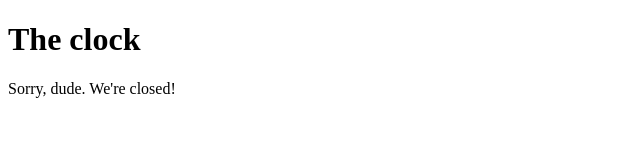
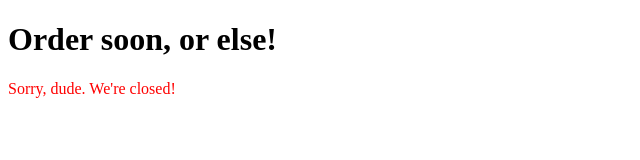
Before and after one commit to BetterOffDev/countdownClock, a plain HTML site: page index.html in a window 1280 px wide. Shown: the whole page, without its empty margins (0-640 px from the left). Drawn offline with Linux system fonts and the light colour scheme.

Commit message:
Added style.css and a message to say the store is closed

```diff
--- a/clock.js
+++ b/clock.js
@@ -155,6 +155,7 @@ var initClock = function() {
 	// 4. if it's a holiday OR it's a closed day, don't display the clock
 	if ( isHoliday || !isOpenDay || isClosed ) {
 		document.getElementById("countdownClock").style.display = "none";
+		document.getElementById("closed").style.display = "block";
 	}
 
 	// 5. Set whether minutes/minute and hours/hours is displayed
@@ -192,6 +193,7 @@ setInterval(function() {
 
 	if ( isHoliday || !isOpenDay || initVariables.currentESTCloseTime < initVariables.currentESTTime ) {
 		document.getElementById("countdownClock").style.display = "none";
+		document.getElementById("closed").style.display = "block";
 	}
 
 	var currentMin = document.getElementById("clockMinutes").innerHTML;
--- a/index.html
+++ b/index.html
@@ -1,10 +1,11 @@
 <!doctype html>
 <html>
 	<head>
-		<title>Test</title>
+		<title>Countdown Clock</title>
+		<link rel="stylesheet" href="style.css"/>
 	</head>
 	<body>
-		<h1>The clock</h1>
+		<h1>Order soon, or else!</h1>
 		<div id="countdownClock">
 			<p>Order in the next <span id="clockHours"></span> <span id="hourText"></span> <span id="clockMinutes"></span> <span id="minuteText"></span> to ensure same day shipping!</p>
 		</div>
--- /dev/null
+++ b/style.css
@@ -0,0 +1,4 @@
+#closed {
+  display: none;
+  color: #FF0000;
+}
```
